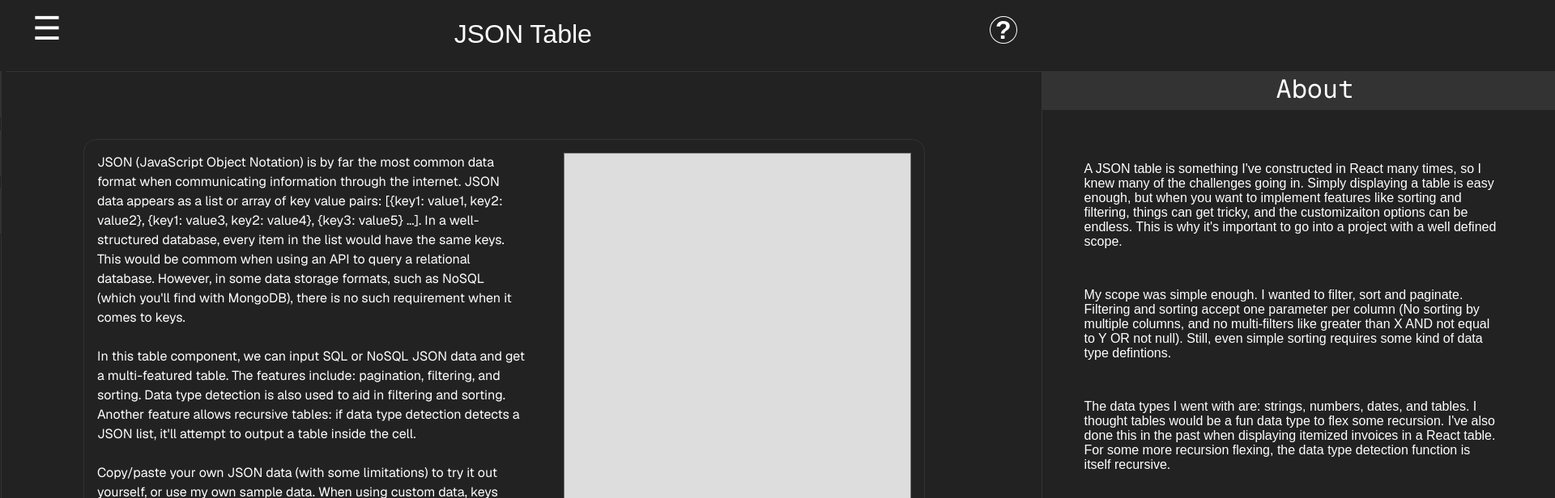
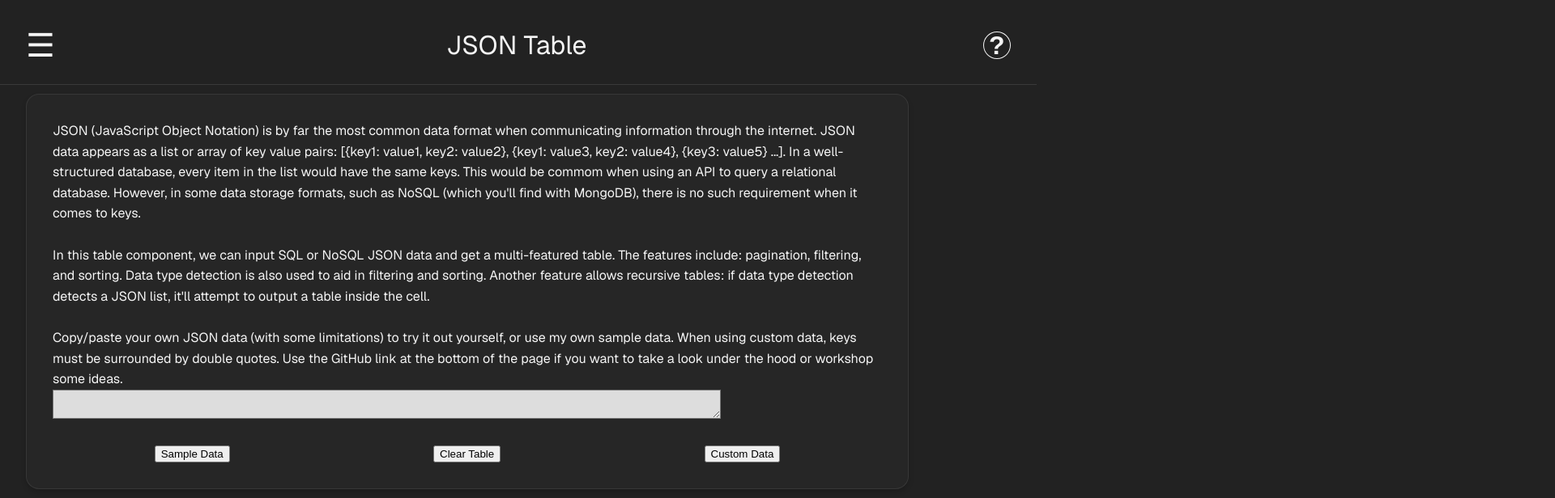
Before and after one commit to bee-lee-law/beeleelaw, a Next.js app: page /jsonTable in a window 1280 px wide. Shown: the top 616 px of the page at 81% size, 1920 px wide, since content can reach past the window. Built offline with nearby package versions, Linux system fonts and the light colour scheme.

Commit message:
major visual update 1

```diff
--- a/app/components/ui/Card.js
+++ b/app/components/ui/Card.js
@@ -5,12 +5,15 @@ import Image from "next/image";
 import chevron from '/public/icons/chevron.svg';
 
 const titleStyle = {
-    fontSize: '1.2em',
-    fontWeight: 'bold',
+    fontSize: '1.25rem',
+    fontWeight: '600',
+    letterSpacing: '-0.01em',
 }
 const contentStyle = {
-    fontSize: '1.1em',
-    color: '#dddddd',
+    fontSize: '0.95rem',
+    color: 'var(--text-secondary)',
+    lineHeight: '1.5',
+    marginTop: '0.25rem',
 }
 
 /** Card - Modular display of information
@@ -27,10 +30,14 @@ export default function Card({ children, headerTitle, headerContent, minimizeabl
             {headerTitle ?
                 <div className={styles.cardHeader}>
                     <div style={titleStyle}>{headerTitle}</div>
-                    <div>{headerContent}</div>
+                    <div style={contentStyle}>{headerContent}</div>
                 </div>
              : <></>}
-             <div style={{opacity: max ? '100%' : '0%'}}>
+             <div style={{
+                 opacity: max ? '1' : '0',
+                 visibility: max ? 'visible' : 'hidden',
+                 transition: 'opacity 0.2s ease, visibility 0.2s ease'
+             }}>
                 {children}
              </div>
         </div>
--- a/app/components/ui/LeftBar.js
+++ b/app/components/ui/LeftBar.js
@@ -4,21 +4,21 @@ import { useState } from 'react';
 import Link from 'next/link'
 
 const style = {
-    position: 'absolute',
-    zIndex: '10',
+    position: 'fixed',
+    top: '10vh',
+    left: 0,
+    zIndex: 150,
     borderRight: '1px solid',
-    borderTop: '1px solid',
     background: '#222222',
     borderColor: '#333333',
     width: '15vw',
     height: 'calc(100vh - 10vh)',
-    minHeight: '-webkit-fill-available',
+    maxHeight: 'calc(100vh - 10vh)',
     display: "flex",
     flexDirection: "column",
     gap: '2vh',
-    marginTop: '10vh',
-    marginLeft: '-0.8vh',
     overflow: 'hidden',
+    willChange: 'transform',
 }
 
 const liStyle = {
@@ -49,6 +49,14 @@ export default function LeftBar(props){
             left: false
         })
     }
+    let handleLinkClick = () => {
+        if(props.isMobile){
+            props.setNavStatus({
+                ...props.navStatus,
+                left: false
+            })
+        }
+    }
     return(
         <div
             style={{...style, width: props.isMobile ? '100%' : '15vw'}}
@@ -56,10 +64,10 @@ export default function LeftBar(props){
             onMouseEnter={props.isMobile ? null : handleMouseEnter}
             onMouseLeave={props.isMobile ? null : handleMouseLeave}
         >
-            <Link href={'/'} style={{WebkitTapHighlightColor: 'transparent'}}><div style={liStyle}>Home</div></Link>
+            <Link href={'/'} onClick={handleLinkClick} style={{WebkitTapHighlightColor: 'transparent'}}><div style={liStyle}>Home</div></Link>
             {props.directory.map((obj, ind)=>{
                 return(
-                    <Link href={obj.route} key={ind} style={{WebkitTapHighlightColor: 'transparent'}}><div style={{...liStyle, maxWidth: props.isMobile ? '100%' : '15vw'}}> {obj.name}</div></Link>
+                    <Link href={obj.route} key={ind} onClick={handleLinkClick} style={{WebkitTapHighlightColor: 'transparent'}}><div style={{...liStyle, maxWidth: props.isMobile ? '100%' : '15vw'}}> {obj.name}</div></Link>
                 )
             })}
         </div>
--- a/app/components/ui/RightBar.js
+++ b/app/components/ui/RightBar.js
@@ -4,25 +4,23 @@ import { useState } from 'react';
 import Card from "./Card";
 
 const style = {
-    position: 'absolute',
-    zIndex: '10',
-    right: '0',
+    position: 'fixed',
+    top: '10vh',
+    right: 0,
+    zIndex: 150,
     borderLeft: '1px solid',
-    borderTop: '1px solid',
     background: '#222222',
     borderColor: '#333333',
     width: '50vw',
     height: 'calc(100vh - 10vh)',
     maxHeight: 'calc(100vh - 10vh)',
-    minHeight: '-webkit-fill-available',
     display: "flex",
     flexDirection: "column",
     gap: '2vh',
-    marginTop: '10vh',
-    marginRight: '-0.8vh',
     overflowY: 'auto',
     overflowX: 'hidden',
-    WebkitOverflowScrolling: 'touch'
+    WebkitOverflowScrolling: 'touch',
+    willChange: 'transform',
 }
 
 const liStyle = {
--- a/app/components/ui/TopBar.js
+++ b/app/components/ui/TopBar.js
@@ -4,19 +4,25 @@ import { useState } from "react"
 
 const style = {
     position: 'absolute',
-    borderBottom: '1px solid #333333',
-    borderColor: '#333333',
+    top: 0,
+    left: 0,
+    right: 0,
+    borderBottom: '1px solid rgba(255, 255, 255, 0.1)',
     width: '100%',
-    height: '10vh',
+    minHeight: '10vh',
+    background: '#222222',
+    zIndex: 100,
+    paddingBottom: 'var(--spacing-2)',
 }
 
 const innerStyle = {
     width: '95%',
     margin: 'auto',
-    marginTop: '2vh',
+    paddingTop: 'var(--spacing-3)',
     display: 'flex',
-    flexFlow: 'row',
+    flexFlow: 'row nowrap',
     justifyContent: 'space-between',
+    alignItems: 'center',
 }
 
 /** Top Navigation Bar
@@ -31,7 +37,7 @@ export default function TopBar(props){
         <div style={style}>
             <div style={innerStyle}>
                 <NavMenuIconLeft navStatus={props.navStatus} setNavStatus={props.setNavStatus} isMobile={props.isMobile} />
-                {props.pageTitle ? <div style={{fontSize: '2em'}}>{props.pageTitle}</div> : <div></div>}
+                {props.pageTitle ? <div style={{fontSize: '2em', textAlign: 'center', flex: '1'}}>{props.pageTitle}</div> : <div style={{flex: '1'}}></div>}
                 <NavMenuIconRight navStatus={props.navStatus} setNavStatus={props.setNavStatus} isMobile={props.isMobile} />
             </div>
         </div>
@@ -53,7 +59,9 @@ function NavMenuIconLeft(props){
     let handleTouchEnd = () => {
         setTouch(false);
     }
-    let handleClick = () => {
+    let handleClick = (e) => {
+        e.preventDefault();
+        e.stopPropagation();
         props.setNavStatus({
             ...props.navStatus,
             left: !props.navStatus.left
@@ -64,10 +72,12 @@ function NavMenuIconLeft(props){
                 cursor: 'pointer',
                 fontSize:'2.5em',
                 transform: (hover || touch) ? 'scale(1.3)' : 'scale(1)',
-                marginTop: '-1.5vh',
                 userSelect: 'none',
                 transition: 'transform 0.2s ease',
                 WebkitTapHighlightColor: 'transparent',
+                display: 'flex',
+                alignItems: 'center',
+                flexShrink: 0,
             }}
             onMouseEnter={handleMouseEnter}
             onMouseLeave={handleMouseLeave}
@@ -95,21 +105,25 @@ function NavMenuIconRight(props){
     let handleTouchEnd = () => {
         setTouch(false);
     }
-    let handleClick = () => {
+    let handleClick = (e) => {
+        e.preventDefault();
+        e.stopPropagation();
         props.setNavStatus({
             ...props.navStatus,
             right: !props.navStatus.right
         })
     }
     return(
-        <span style={{
+        <div style={{
                 cursor: 'pointer',
                 fontSize:'2.5em',
                 transform: (hover || touch) ? 'scale(1.3)' : 'scale(1)',
-                marginTop: '-1.5vh',
                 userSelect: 'none',
                 transition: 'transform 0.2s ease',
                 WebkitTapHighlightColor: 'transparent',
+                display: 'flex',
+                alignItems: 'center',
+                flexShrink: 0,
             }}
             onMouseEnter={handleMouseEnter}
             onMouseLeave={handleMouseLeave}
--- a/app/components/ui/Wrapper.js
+++ b/app/components/ui/Wrapper.js
@@ -28,8 +28,33 @@ export default function Wrapper({ children, isMobile, pageTitle, pageDescription
         left: false,
         right: false,
     })
+
+    const handleOverlayClick = () => {
+        if(isMobile && (navStatus.left || navStatus.right)){
+            setNavStatus({
+                left: false,
+                right: false
+            })
+        }
+    }
+
     return (
-        <span style={{overflowX: 'hidden', position: isMobile ? 'relative' : 'inherit'}}>
+        <div style={{overflowX: 'hidden', position: 'relative', width: '100%', minHeight: '100vh'}}>
+            {isMobile && (navStatus.left || navStatus.right) && (
+                <div
+                    onClick={handleOverlayClick}
+                    style={{
+                        position: 'fixed',
+                        top: 0,
+                        left: 0,
+                        right: 0,
+                        bottom: 0,
+                        background: 'rgba(0, 0, 0, 0.5)',
+                        zIndex: 25,
+                        cursor: 'pointer'
+                    }}
+                />
+            )}
             <TopBar navStatus={navStatus} setNavStatus={setNavStatus} isMobile={isMobile} pageTitle={pageTitle} />
             <LeftBar navStatus={navStatus} setNavStatus={setNavStatus} isMobile={isMobile} directory={DIRECTORY} />
             <RightBar navStatus={navStatus} setNavStatus={setNavStatus} isMobile={isMobile} pageDescription={pageDescription} />
@@ -37,6 +62,6 @@ export default function Wrapper({ children, isMobile, pageTitle, pageDescription
                 {children}
             </div>
             <BottomBar navStatus={navStatus} setNavStatus={setNavStatus} isMobile={isMobile}/>
-        </span>
+        </div>
     );
   };
--- a/app/globals.css
+++ b/app/globals.css
@@ -1,55 +1,115 @@
 :root {
+  /* Color Palette */
   --foreground: #ffffff;
   --background: #222222;
-  --bs-card-height: 10px;
+  --text-primary: #f5f5f5;
+  --text-secondary: #a0a0a0;
   --offblack: #333333;
   --offwhite: #dddddd;
   --offblack2: #444444;
+
+  /* Accent Colors */
+  --accent-primary: #a855f7;
+  --accent-secondary: #8b5cf6;
+  --accent-hover: #c084fc;
+
+  /* Shadows */
+  --shadow-sm: 0 1px 3px rgba(0, 0, 0, 0.12);
+  --shadow-md: 0 4px 6px rgba(0, 0, 0, 0.16);
+  --shadow-lg: 0 10px 15px rgba(0, 0, 0, 0.2);
+
+  /* Border Radius */
+  --border-radius-sm: 0.5rem;
+  --border-radius: 0.75rem;
+  --border-radius-lg: 1rem;
+
+  /* Spacing Units (8px grid) */
+  --spacing-1: 8px;
+  --spacing-2: 16px;
+  --spacing-3: 24px;
+  --spacing-4: 32px;
+  --spacing-5: 40px;
+  --spacing-6: 48px;
+
+  /* Legacy */
+  --bs-card-height: 10px;
 }
 
-html,
+html {
+  overflow-x: hidden;
+  overflow-y: auto;
+}
+
 body {
   max-width: 100vw;
   overflow-x: hidden;
+  min-height: 100vh;
+  margin: 0;
+  padding: 0;
 }
 
 body {
-  color: var(--foreground);
+  color: var(--text-primary);
   background: var(--background);
-  font-family: Arial, Helvetica, sans-serif;
+  font-family: var(--font-geist-sans), -apple-system, BlinkMacSystemFont, 'Segoe UI', sans-serif;
+  font-size: 16px;
+  line-height: 1.6;
   -webkit-font-smoothing: antialiased;
   -moz-osx-font-smoothing: grayscale;
+  /* Fix for iOS Safari scrolling */
+  -webkit-overflow-scrolling: touch;
 }
-/*
-* {
-  box-sizing: border-box;
-  padding: 0;
+
+a {
+  color: var(--accent-primary);
+  text-decoration: none;
+  transition: color 0.2s ease;
+}
+
+a:hover {
+  color: var(--accent-hover);
+  text-decoration: underline;
+}
+
+p {
   margin: 0;
 }
-*/
-a {
-  color: inherit;
-  text-decoration: none;
+
+ul, ol {
+  padding-left: 1.5em;
+}
+
+strong {
+  font-weight: 600;
+  color: var(--foreground);
 }
 
 .card {
   font-family: var(--font-geist-sans);
-  line-height: 1.5em;
+  line-height: 1.6;
   position: relative;
   display: flex;
   flex-direction: column;
   min-width: 0;
   max-width: 95%;
-  border: 1px solid var(--offblack);
-  border-radius: 1em;
-  padding: 1em;
-  overflow-x: 'scroll';
+  border: 1px solid rgba(255, 255, 255, 0.08);
+  border-radius: var(--border-radius-lg);
+  padding: var(--spacing-4);
+  overflow: hidden;
   max-height: 500em;
-  transition: max-height 0.3s ease-in-out;
+  box-shadow: var(--shadow-md);
+  background: rgba(255, 255, 255, 0.02);
+  transition: max-height 0.3s ease-in-out, box-shadow 0.3s ease;
+}
+
+.card:hover {
+  box-shadow: var(--shadow-lg);
 }
 
 .card.minimized {
-  max-height: 0.5em;
+  max-height: 3em;
+  padding-top: var(--spacing-2);
+  padding-bottom: var(--spacing-2);
 }
 
 .advTable table {
--- a/app/page.module.css
+++ b/app/page.module.css
@@ -11,8 +11,8 @@
   align-items: center;
   justify-items: center;
   min-height: 75svh;
-  padding: 80px;
-  gap: 64px;
+  padding: var(--spacing-6);
+  gap: var(--spacing-6);
   font-family: var(--font-geist-sans);
   margin-left: -1em;
 }
@@ -20,9 +20,10 @@
 .main {
   display: flex;
   flex-direction: column;
-  gap: 32px;
+  gap: var(--spacing-4);
   grid-row-start: 2;
-
+  max-width: 1200px;
+  width: 100%;
 }
 
 .main ol {
@@ -62,27 +63,33 @@ a.secondary {
 
 .cardHeader {
   font-family: var(--font-geist-mono);
-  border-bottom: 1px solid var(--offblack);
+  border-bottom: 1px solid rgba(255, 255, 255, 0.1);
   width: 100%;
-  padding-left: 0.5em;
-  padding-right: 0.5em;
-  padding-bottom: 0.25em;
-  margin-bottom: 0.5em;
+  padding-left: var(--spacing-2);
+  padding-right: var(--spacing-2);
+  padding-bottom: var(--spacing-2);
+  margin-bottom: var(--spacing-3);
 }
 
 .slideIn {
-  transform: translateX(0%);
-  transition: transform 0.25s ease-in-out;
+  transform: translate3d(0, 0, 0);
+  transition: transform 0.3s ease-in-out;
+  pointer-events: auto;
+  visibility: visible;
 }
 
 .slideOutRight {
-  transform: translateX(100%);
-  transition: transform 0.25s ease-in-out;
+  transform: translate3d(100%, 0, 0);
+  transition: transform 0.3s ease-in-out;
+  pointer-events: none;
+  visibility: hidden;
 }
 
 .slideOutLeft {
-  transform: translateX(-100%);
-  transition: transform 0.25s ease-in-out;
+  transform: translate3d(-100%, 0, 0);
+  transition: transform 0.3s ease-in-out;
+  pointer-events: none;
+  visibility: hidden;
 }
 
 .circledQuestion::before {
@@ -102,18 +109,19 @@ a.secondary {
 }
 
 
-.innerCardDeskop {
+.innerCardDesktop {
   display: flex;
   flex-direction: row;
   justify-content: space-around;
-  gap: 3em
+  align-items: center;
+  gap: var(--spacing-5);
 }
 
 .innerCardMobile {
   display: flex;
   flex-direction: column;
   justify-content: space-around;
-  gap: 3em
+  gap: var(--spacing-5);
 }
 
 .cardContentDesktop {
@@ -143,10 +151,10 @@ a.secondary {
   }
 }
 
-@media (max-width: 600px) {
+@media (max-width: 850px) {
   .page {
-    padding: 32px;
-    padding-bottom: 80px;
+    padding: var(--spacing-3);
+    padding-bottom: var(--spacing-6);
   }
 
   .main {
```
Also changed, not shown: app/page.js (+11 -12 lines), app/personalSummary/page.js (+64 -74 lines).
